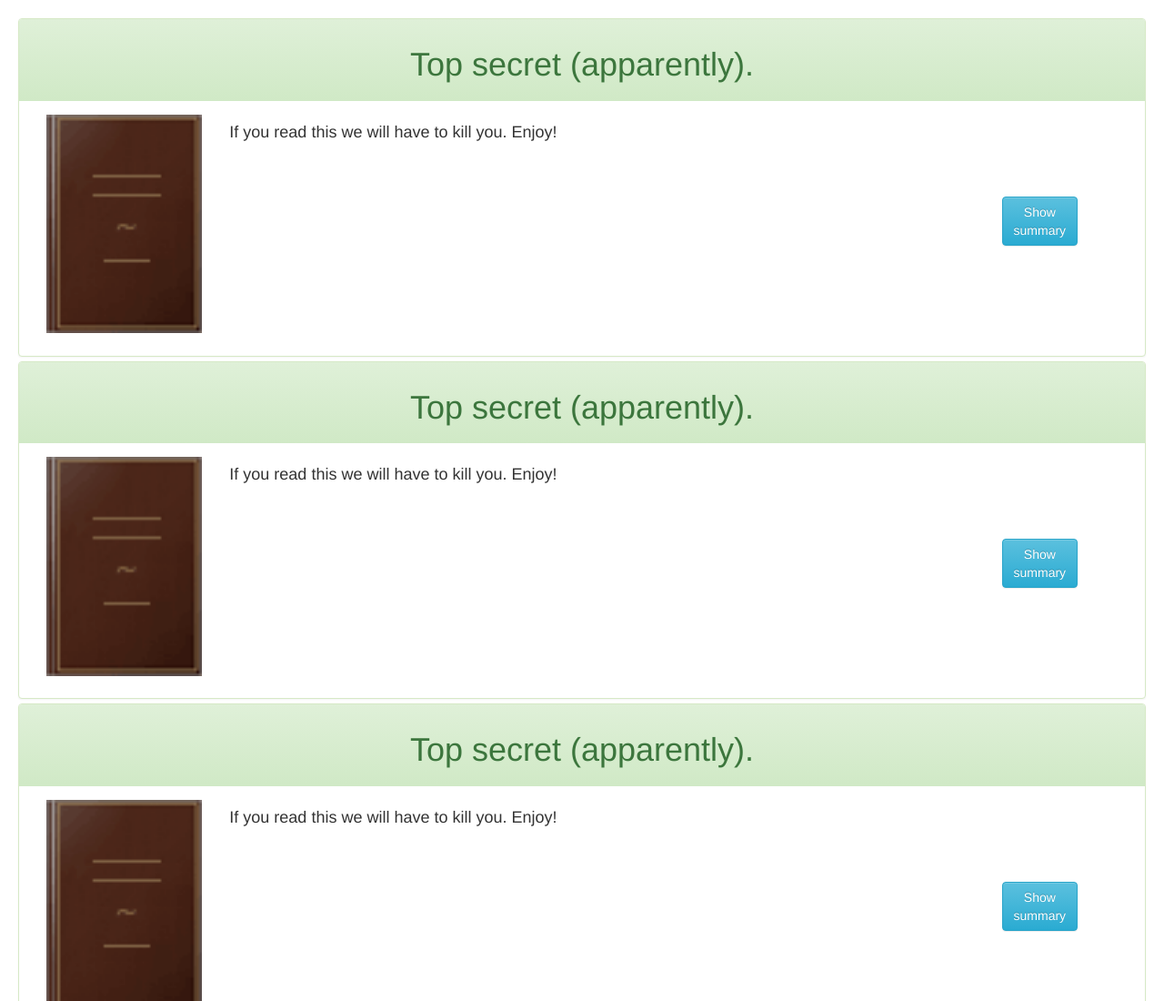
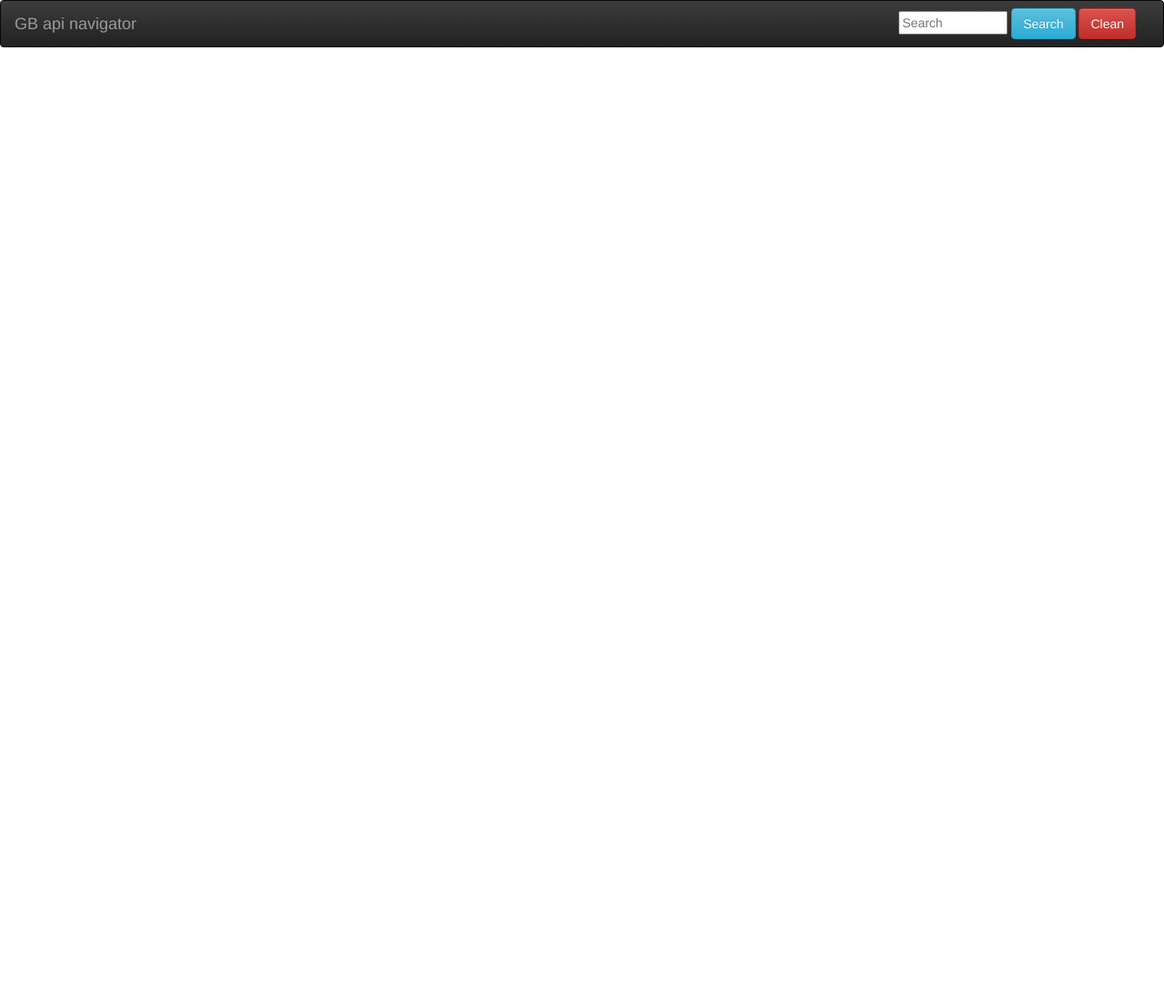
Before and after one commit to Demavend/e-library-backbone-sample, a website: page index.html in a window 1280 px wide. Shown: the top 1100 px of the page at 91% size. After the commit the page ends 800 px from the top, so only its background shows below. Drawn offline with nearby package versions, Linux system fonts and the light colour scheme.

Commit message:
Create nav-bar

```diff
--- a/index.html
+++ b/index.html
@@ -13,7 +13,19 @@
 </head>
 
 <body>
-
+  <div class="navbar navbar-inverse">
+      <div class="container-fluid">
+          <div class="navbar-header">
+              <a class="navbar-brand" href="">GB api navigator</a>
+              <button type="button" class="navbar-toggle" data-toggle="collapse" data-target="#navbar-collapse">
+              <span class="sr-only">Навигация</span>
+              <span class="icon-bar"></span>
+              <span class="icon-bar"></span>
+              <span class="icon-bar"></span>
+            </button>
+          </div>
+      </div>
+  </div>
   <script src="node_modules/jquery/dist/jquery.min.js" type="text/javascript"></script>
   <script src="node_modules/underscore/underscore-min.js" type="text/javascript"></script>
   <script src="node_modules/backbone/backbone-min.js" type="text/javascript"></script>
--- a/js/index.js
+++ b/js/index.js
@@ -1,4 +1,19 @@
-let Book = Backbone.Model.extend({
+window.App = {
+    Models: {},
+    Views: {},
+    Collections: {},
+    Templates: {}
+};
+App.Templates.Book = `<div class='panel-heading'><h1 class='text-center'><%=title%>` +
+    `</h1></div><div class='panel-body'><div class='col-md-2'><img src='<%=img%>` +
+    `'width='100%'  class='img-responsive'></img></div><div class='col-md-8'><h4 class='text-justify'><%=description%>` +
+    `</h4></div><div class='col-md-2'><button class='btn btn-info openModal'` +
+    `>Show<br>summary</button></div></div>`;
+App.Templates.Search = `<input id="bookName" class="search-query" type="text" placeholder="Search">
+<a id="btnSearch" class="btn btn-info">Search</a>
+<a id="clean" class="btn btn-danger">Clean</a>`;
+App.Models.Search = Backbone.Model.extend({});
+App.Models.Book = Backbone.Model.extend({
     defaults: {
         title: 'Top secret (apparently).',
         author: 'Your name could be here.',
@@ -9,21 +24,22 @@ let Book = Backbone.Model.extend({
         img: 'i/Cover.gif'
     }
 });
-let template = `<div class='panel-heading'><h1 class='text-center'><%=title%>` +
-    `</h1></div><div class='panel-body'><div class='col-md-2'><img src='<%=img%>` +
-    `'width='100%'  class='img-responsive'></img></div><div class='col-md-8'><h4 class='text-justify'><%=description%>` +
-    `</h4></div><div class='col-md-2'><button class='btn btn-info openModal'` +
-    `>Show<br>summary</button></div></div>`;
-
-let BookCollection = Backbone.Collection.extend({
-    model: Book
+App.Collections.Library = Backbone.Collection.extend({
+    model: App.Models.Book
 });
-let Library = Backbone.Collection.extend({
-    model: Book
+App.Views.Search = Backbone.View.extend({
+    tagName: 'form',
+    id:'navbar-collapse',
+    className: 'navbar-form collapse navbar-collapse navbar-right',
+    template: _.template(App.Templates.Search),
+    render: function() {
+        this.$el.html(this.template());
+        return this;
+    },
 });
-let ContainerView = Backbone.View.extend({
+App.Views.Container = Backbone.View.extend({
     initialize: function() {},
-    template: _.template(template),
+    template: _.template(App.Templates.Book),
     tagName: 'div',
     className: 'panel panel-success',
     initialize: function() {
@@ -34,29 +50,30 @@ let ContainerView = Backbone.View.extend({
         return this;
     },
 });
-let BookshelfView = Backbone.View.extend({
+App.Views.Bookshelf = Backbone.View.extend({
     tagName: 'div',
     className: 'panel-group',
     initialize: function() {},
     render: function() {
         this.collection.forEach((book) => {
-            let View = new ContainerView({
+            let view = new App.Views.Container({
                 model: book
             });
-            this.$el.append(View.render().el);
+            this.$el.append(view.render().el);
         }, this);
         return this;
     }
-
 });
+let search = new App.Views.Search;
+$('div.container-fluid').append(search.render().el);
 
 
 let library = [];
 for (let i = 0; i < 10; i++) {
-    let book = new Book;
+    let book = new App.Models.Book;
     library.push(book);
 }
-let bookshelf = new BookshelfView({
+let bookshelf = new App.Views.Bookshelf({
     collection: library
 });
-$('body').append(bookshelf.render().el);
+//$('body').append(bookshelf.render().el);
```
